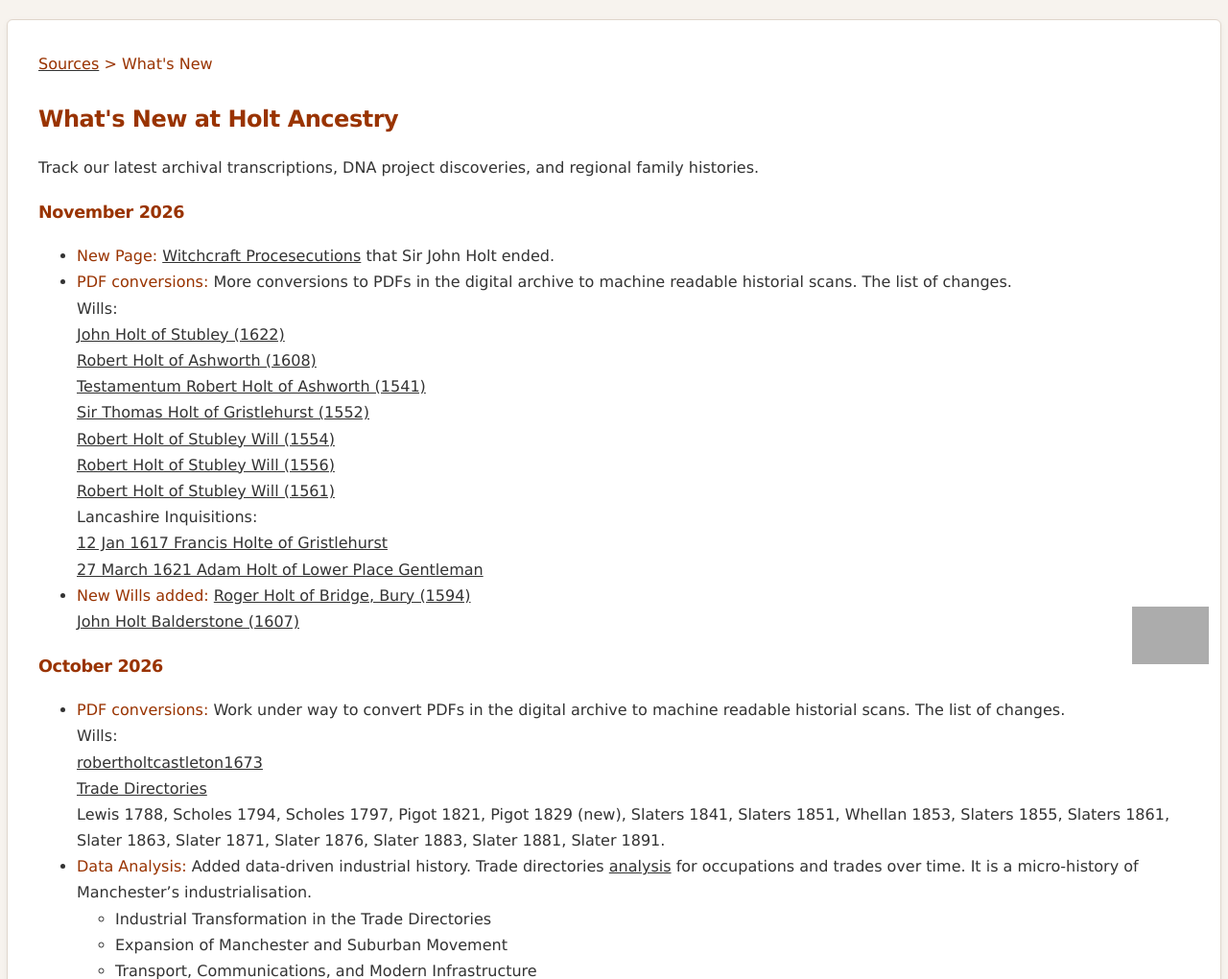
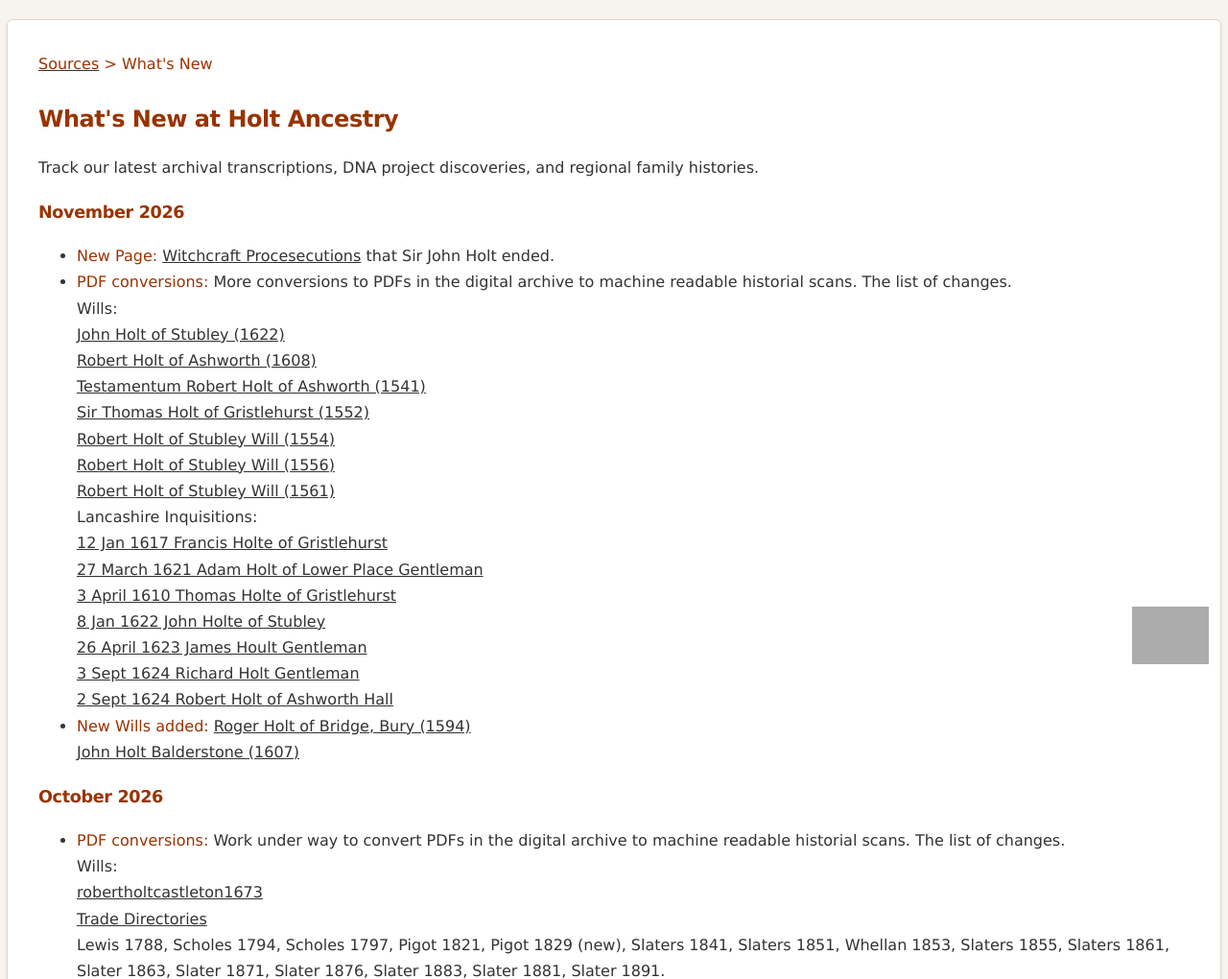
Before and after one commit to HoltAncestry/holtancestry, a plain HTML site: page whatsnew.htm in a window 1280 px wide. Shown: the part 80-1100 px from the top of the page at 96% size. Drawn offline with Linux system fonts and the light colour scheme; grey boxes are pictures that could not be loaded.

Commit message:
text update

```diff
--- a/whatsnew.htm
+++ b/whatsnew.htm
@@ -95,6 +95,11 @@
   Lancashire Inquisitions:<br/>
   <a href="lancinquisitions.htm">12 Jan 1617 Francis Holte of Gristlehurst</a><br/>
   <a href="lancinquisitions.htm">27 March 1621 Adam Holt of Lower Place Gentleman</a><br/>
+  <a href="lancinquisitions.htm">3 April 1610 Thomas Holte of Gristlehurst</a><br/>
+  <a href="lancinquisitions.htm">8 Jan 1622 John Holte of Stubley</a><br/>
+  <a href="lancinquisitions.htm">26 April 1623 James Hoult Gentleman</a><br/>
+  <a href="lancinquisitions.htm">3 Sept 1624 Richard Holt Gentleman</a><br/>
+  <a href="lancinquisitions.htm">2 Sept 1624 Robert Holt of Ashworth Hall</a><br/>
 </li>
 
 
```
